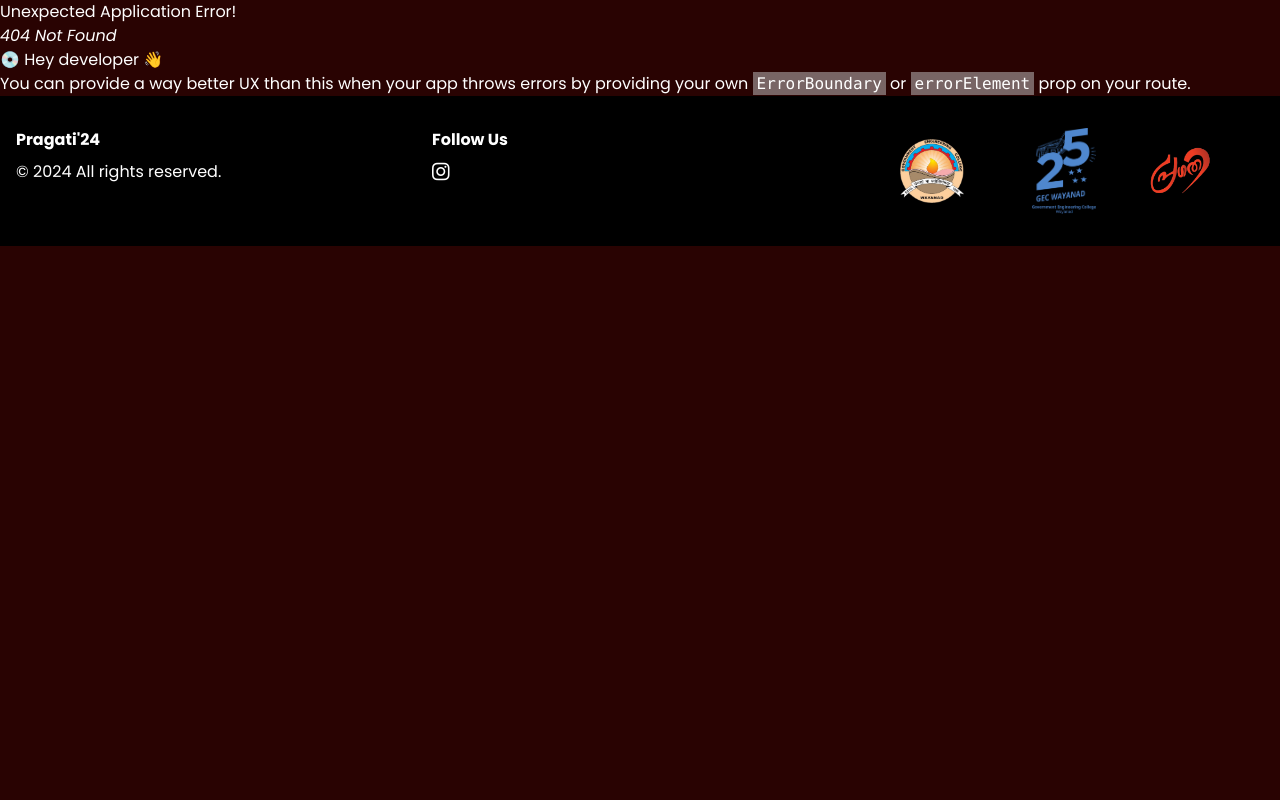
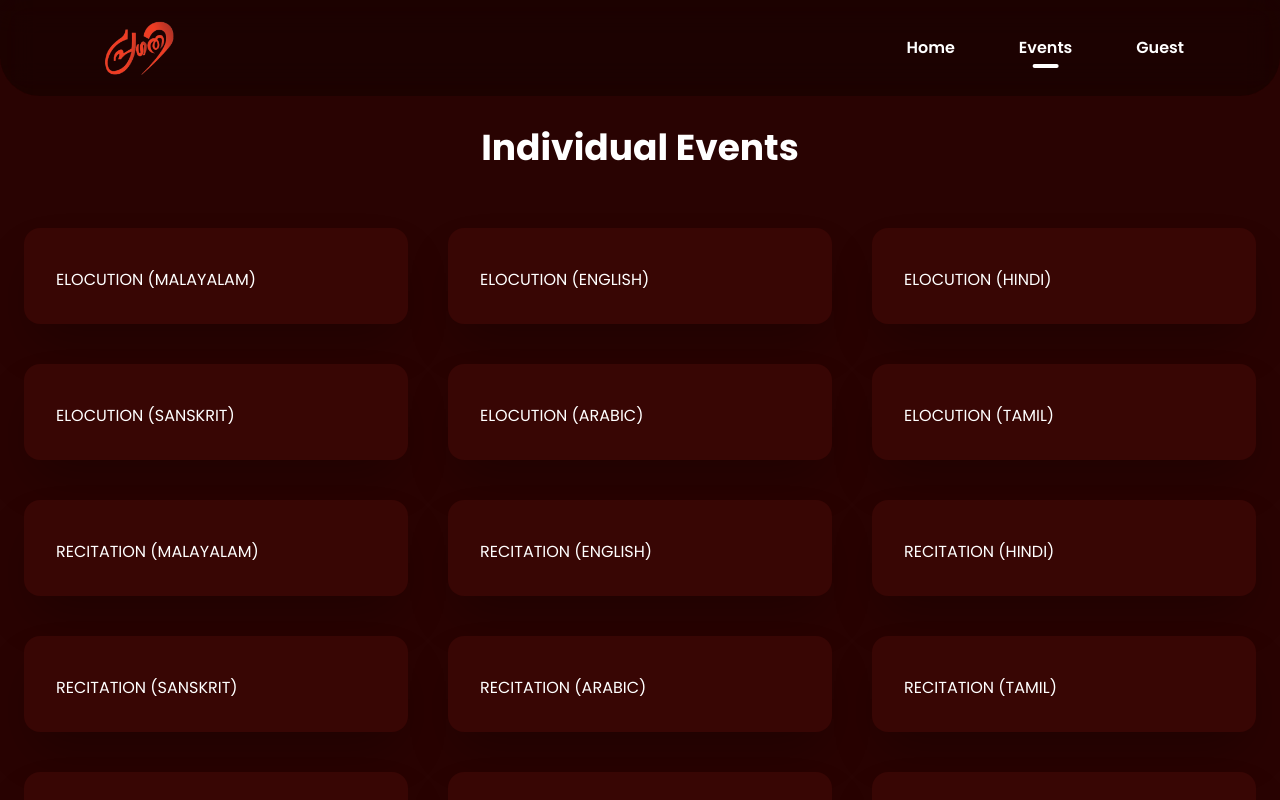
Before and after one commit to anima-regem/pragati, a React (Vite) app: page /events in a window 1280 px wide. Before the commit this address had no page. Shown: the top 800 px of the page. Built offline with nearby package versions, Linux system fonts and the light colour scheme.

Commit message:
adds events

```diff
--- a/src/components/Navbar/Navbar.jsx
+++ b/src/components/Navbar/Navbar.jsx
@@ -13,7 +13,7 @@ const links = [
   },
   {
     label: "Events",
-    url: "/register",
+    url: "/events",
   },
   {
     label: "Guest",
--- /dev/null
+++ b/src/pages/EventsPage.jsx
@@ -0,0 +1,57 @@
+import { individualEvents, literacyEvents, groupEvents } from "../utils/constants";
+
+const EventsPage = () => {
+    return (
+        <div className="py-32">
+            <h1 className="text-4xl font-bold text-center text-white">Individual Events</h1>
+            <div className="w-screen h-full py-10 flex flex-row flex-wrap justify-center items-center">
+                {
+                    individualEvents.map((event, index) => (
+                        <div key={`id-${index}`} className="card w-96 m-5 bg-[#380604] shadow-2xl ">
+                            <div className="card-body">
+                                <div className="card-actions justify-end">
+                                </div>
+                                <p>{event}</p>
+                            </div>
+                        </div>
+                    )
+                    )
+                }
+            </div>
+
+            <h1 className="text-4xl font-bold text-center text-white">Offstage Events</h1>
+            <div className="w-screen h-full py-10 flex flex-row flex-wrap justify-center items-center">
+                {
+                    literacyEvents.map((event, index) => (
+                        <div key={`id-${index}`} className="card w-96 m-5 bg-[#380604] shadow-2xl ">
+                            <div className="card-body">
+                                <div className="card-actions justify-end">
+                                </div>
+                                <p>{event}</p>
+                            </div>
+                        </div>
+                    )
+                    )
+                }
+            </div>
+
+            <h1 className="text-4xl font-bold text-center text-white">Group Events</h1>
+            <div className="w-screen h-full py-10 flex flex-row flex-wrap justify-center items-center">
+                {
+                    groupEvents.map((event, index) => (
+                        <div key={`id-${index}`} className="card w-96 m-5 bg-[#380604] shadow-2xl ">
+                            <div className="card-body">
+                                <div className="card-actions justify-end">
+                                </div>
+                                <p>{event}</p>
+                            </div>
+                        </div>
+                    )
+                    )
+                }
+            </div>
+        </div>
+    )
+}
+
+export default EventsPage;
--- a/src/router.jsx
+++ b/src/router.jsx
@@ -2,6 +2,7 @@ import { createBrowserRouter } from "react-router-dom";
 import HomePage from "./pages/HomePage";
 import Layout from "./components/Layout";
 import Registration from "./pages/Registration";
+import EventsPage from "./pages/EventsPage";
 
 const router = createBrowserRouter([
   {
@@ -16,6 +17,10 @@ const router = createBrowserRouter([
         path: "/register",
         element: <Registration />,
       },
+      {
+        path: "/events",
+        element: <EventsPage />,
+      },
     ],
   },
 ]);
```
Also changed, not shown: src/components/Events/Events.jsx (added).
